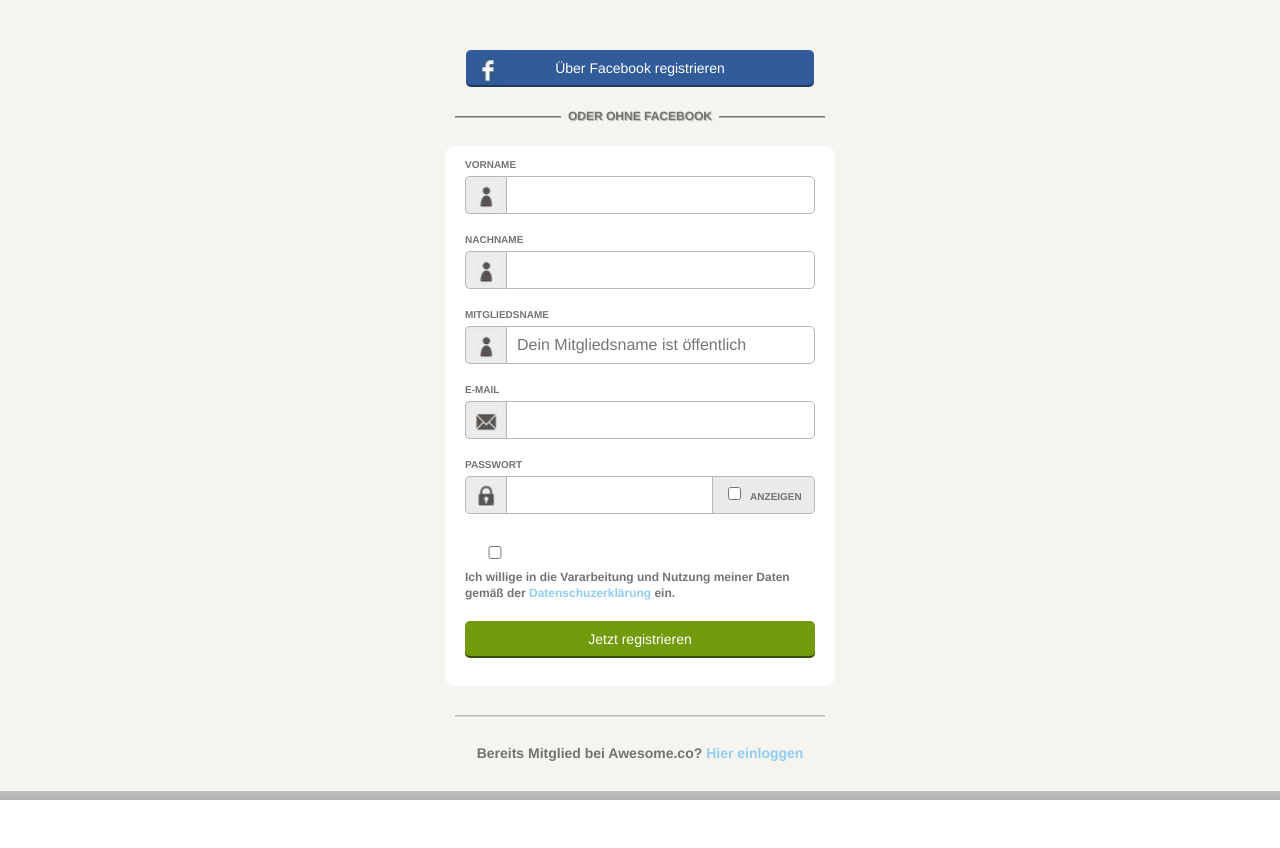
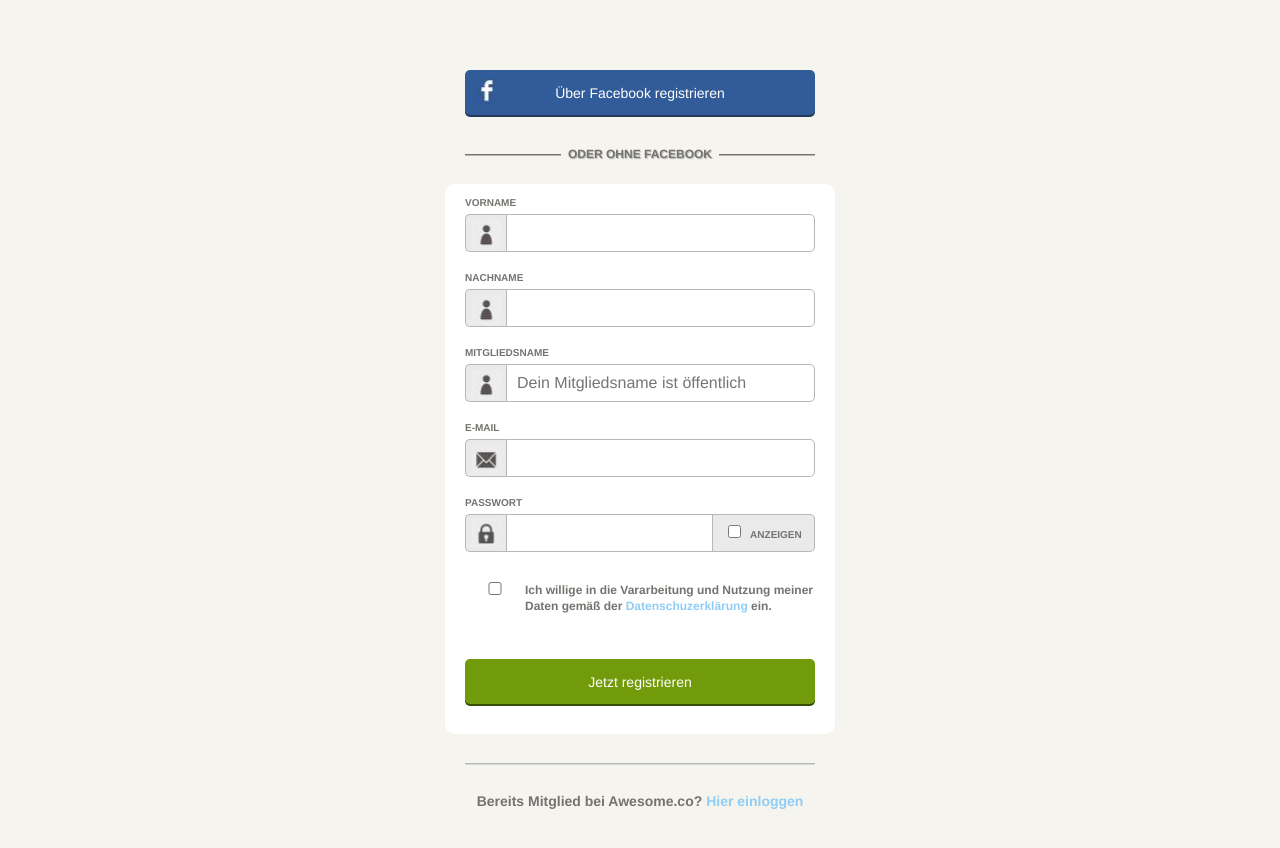
Before and after one commit to kenjinp/bearded-octo-dangerzone, a website: page src/index.html in a window 1280 px wide. Before the commit the page ends 800 px from the top, so only its background shows below. Drawn offline with Linux system fonts and the light colour scheme; files that its build step writes are made by us from their sources.

Commit message:
finished responisve styling

```diff
--- a/src/index.html
+++ b/src/index.html
@@ -10,8 +10,6 @@
         <meta http-equiv="cleartype" content="on">
 
         <link rel="stylesheet" href="styles/syles.css">
-    </head>
-
         <!--
 
          _        _______  _       __________________ _
@@ -23,12 +21,14 @@
         |  /  \ \| (____/\| )  \  ||\_)  )  ___) (___| )  \  |
         |_/    \/(_______/|/    )_)(____/   \_______/|/    )_)
 
-    Hello Friends! Coded with love in Germany by @kenjinpirman
+        Coded with <3 in North Germany by @kenjinpirman
 
         -->
-
+    </head>
     <body>
         <div id="center"> <!--begin center content-->
+
+          <div class="center-pad">
 
             <a class="button-link" href="#">
               <button class="fb-signup">
@@ -40,6 +40,8 @@
             <div class="seperator">
               <p class="seperator-text">oder ohne facebook</p>
               <span class="seperator-line"></span>
+            </div>
+
           </div>
 
           <form>
@@ -85,7 +87,9 @@
             <button class="call-to-action">Jetzt registrieren</button>
           </form>
 
+          <div class="center-pad">
             <p class="subtext">Bereits Mitglied bei Awesome.co? <a href="#">Hier einloggen</a></p>
+          </div>
 
         </div> <!--end center content-->
 
--- a/src/styles/_base.scss
+++ b/src/styles/_base.scss
@@ -35,7 +35,7 @@
   font:       100% $font-stack;
   color:                 $text;
   text-align:           center;
-  padding-top:            50px;
+  padding-top:            30px;
   background-color:$background;
 }
 
@@ -76,6 +76,9 @@
   box-shadow: 0px 2px 0px 0px #ccc;
   position:relative;
   box-sizing: border-box;
+  -webkit-box-sizing: border-box; /* Safari 3.0 - 5.0, Chrome 1 - 9, Android 2.1 - 3.x */
+  -moz-box-sizing: border-box;    /* Firefox 1 - 28 */
+  box-sizing: border-box;
   @include border-radius(5px);
   font-size:14px;
   &:focus {
@@ -92,13 +95,22 @@
 }
 
 
-/* Landscape phones and portrait tablets */
-@media (min-width:481px) and (max-width: 767px) {
+// Landscape phones and portrait tablets
+@media (min-width:481px) and (max-width: 991px) {
+  body {
+    padding-top:  50px;
+  }
   button {
     height:45px;
   }
 }
 
-/* Portrait tablets and medium desktops */
-@media (min-width: 992px) and (max-width: 1199px) {
+// Portrait tablets and up
+@media (min-width: 992px){
+  body {
+    padding-top:  70px;
+  }
+  button {
+    height:45px;
+  }
 }
--- a/src/styles/_modules.scss
+++ b/src/styles/_modules.scss
@@ -1,4 +1,13 @@
 //modules
+
+//center padding for consistency of non form elements
+.center-pad {
+  position:relative;
+  padding:0px 30px;
+  width:100%;
+  box-sizing:border-box;
+}
+
 
 //input fields
 .input-bar {
@@ -49,6 +58,8 @@
     border: 1px solid $outline;
     border-top-right-radius:5px;
     border-bottom-right-radius:5px;
+    border-top-left-radius:0px;
+    border-bottom-left-radius:0px;
     z-index:2;
     box-sizing: border-box;
     &:focus {
@@ -69,17 +80,15 @@
 // terms checkbox
 .terms {
   label {
-    float:left;
     font-size:12px;
     text-transform:none;
-    width:325px;
-    margin:10px 0px 20px;
     line-height:16px;
+    margin:30px 0px 45px;
   }
   input {
+    float:left;
     width:30px;
-    float:left;
-    margin:12px 0 0 15px;
+    margin:0px 15px 30px;
   }
 }
 
@@ -109,7 +118,6 @@
 
 //call-to-action buttons
 .fb-signup {
-  width:85%;
   background-color:$facebook;
   box-shadow: 0px 2px 0px 0px $dark-facebook;
 }
@@ -126,7 +134,8 @@
 
 //page seperator with text
 .seperator {
-  margin:17px 20px 29px 20px;
+  position:relative;
+  margin:25px 0px 29px;
  .seperator-text {
    font-size:12px;
    text-transform:uppercase;
@@ -142,7 +151,7 @@
    height:1px;
    background-color: $text;
    display:block;
-   width:370px;
+   width:100%;
    box-shadow: 0px 1px 0px 0px $gray;
  }
 }
@@ -153,16 +162,24 @@
   padding-top:28px;
   border-top: 1px solid #d7d7d7;
   box-shadow: 0px -1px 0px 0px $gray;
-  margin: 30px 20px 0px 20px;
+  margin: 30px 0px;
 }
 
-/* Landscape phones and portrait tablets */
-@media (min-width:481px) and (max-width: 767px) {
+//fit inputs into the smallest devices by removing right label
+@media (max-width:370px) {
+  .input-bar .input-tag:last-child {
+    padding-right: 15px;
+    label {
+      display:none;
+    }
+    input[type=checkbox] {
+      margin-right:0px;
+    }
+  }
+}
+
+@media (min-width:481px) and (max-width: 1199px) {
   .fb-signup {
     top:7px;
   }
 }
-
-/* Portrait tablets and medium desktops */
-@media (min-width: 992px) and (max-width: 1199px) {
-}
```
Also changed, not shown: build/index.html, build/styles/syles.css. Lines whose indentation alone changed are shown as unchanged.
